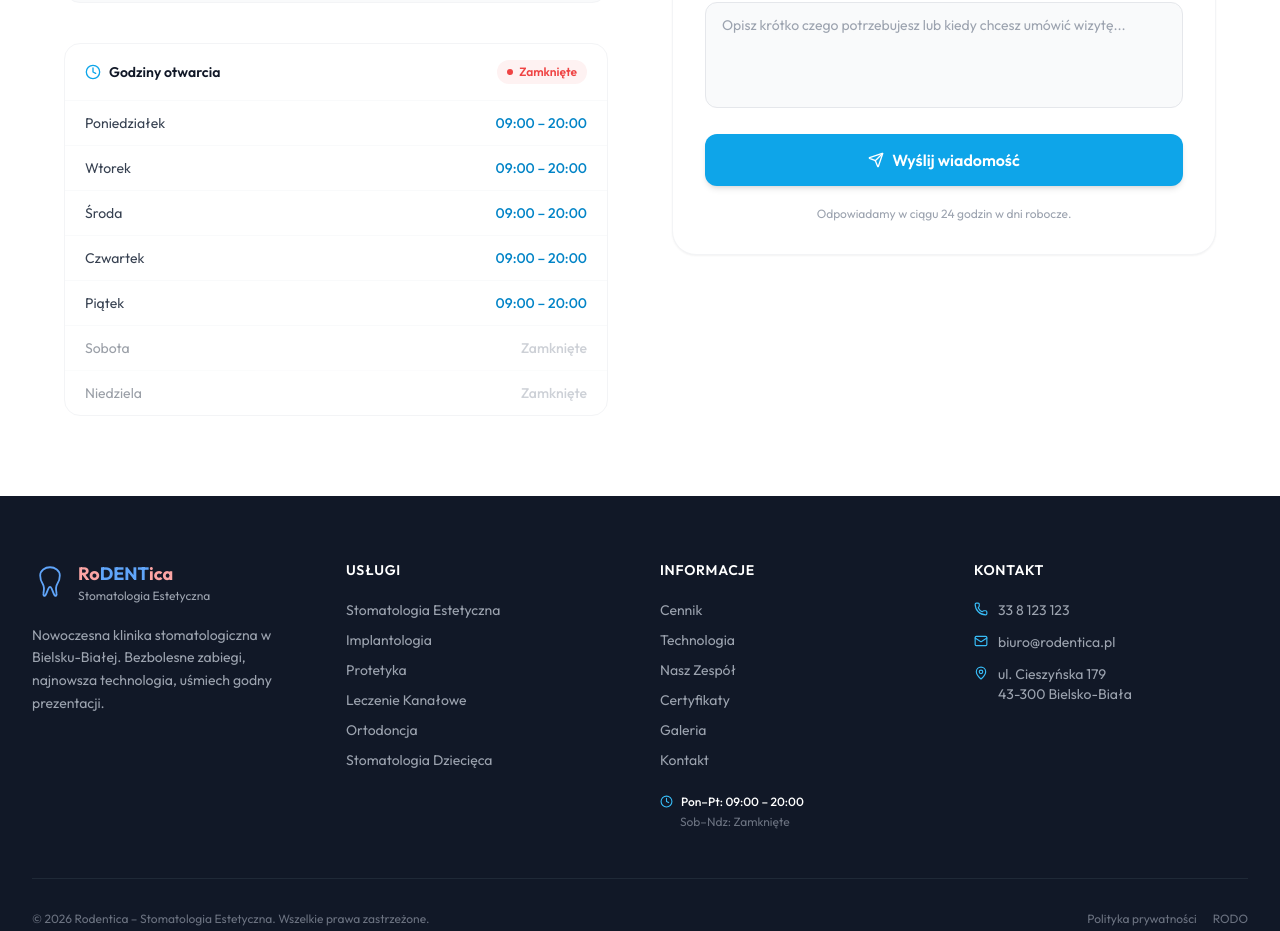
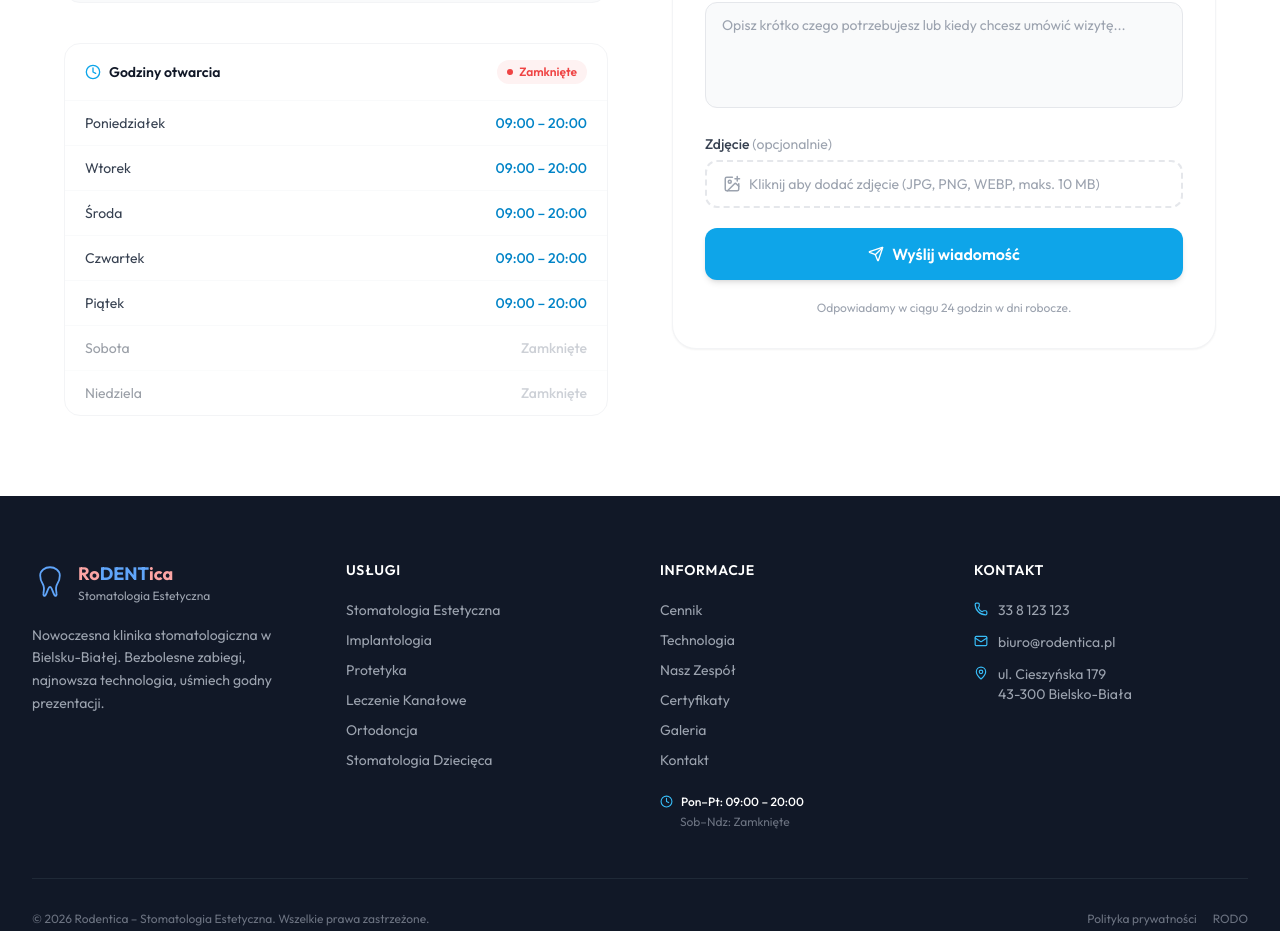
Before and after one commit to macieyosjudo/kokware, a React (Vite) app in the folder rodentica-app/: page /kontakt in a window 1280 px wide. Shown: the part 880-1811 px from the top of the page. Built offline with nearby package versions, Linux system fonts and the light colour scheme.

Commit message:
Add photo upload field to contact form
https://claude.ai/code/session_016nQQZckVy19WTMnjRPiQSt

```diff
--- a/rodentica-app/src/pages/Kontakt.jsx
+++ b/rodentica-app/src/pages/Kontakt.jsx
@@ -1,6 +1,6 @@
-import { useState } from 'react'
+import { useState, useRef } from 'react'
 import { motion } from 'framer-motion'
-import { Phone, Mail, MapPin, Clock, Send, CheckCircle, AlertCircle, MessageSquare } from 'lucide-react'
+import { Phone, Mail, MapPin, Clock, Send, CheckCircle, AlertCircle, MessageSquare, ImagePlus, X } from 'lucide-react'
 import PageHero from '../components/PageHero'
 import SectionReveal from '../components/SectionReveal'
 
@@ -52,7 +52,23 @@ export default function Kontakt() {
   const [errors, setErrors] = useState({})
   const [submitted, setSubmitted] = useState(false)
   const [loading, setLoading] = useState(false)
+  const [photo, setPhoto] = useState(null)
+  const [photoPreview, setPhotoPreview] = useState(null)
+  const fileInputRef = useRef(null)
   const open = isOpenNow()
+
+  const handlePhoto = (e) => {
+    const file = e.target.files[0]
+    if (!file) return
+    setPhoto(file)
+    setPhotoPreview(URL.createObjectURL(file))
+  }
+
+  const removePhoto = () => {
+    setPhoto(null)
+    setPhotoPreview(null)
+    if (fileInputRef.current) fileInputRef.current.value = ''
+  }
 
   const handleChange = (e) => {
     const { name, value } = e.target
@@ -68,6 +84,7 @@ export default function Kontakt() {
     await new Promise(r => setTimeout(r, 1200))
     setLoading(false)
     setSubmitted(true)
+    removePhoto()
   }
 
   const inputClass = (name) => `w-full px-4 py-3 rounded-xl border text-sm bg-gray-50 text-gray-900 placeholder-gray-400 focus:outline-none focus:ring-2 focus:ring-brand-500 focus:border-transparent focus:bg-white transition-all ${errors[name] ? 'border-red-400 bg-red-50' : 'border-gray-200 hover:border-gray-300'}`
@@ -170,7 +187,7 @@ export default function Kontakt() {
                     </div>
                     <h3 className="text-xl font-bold text-gray-900">Wiadomość wysłana!</h3>
                     <p className="text-gray-500 max-w-xs">Odezwiemy się w ciągu 24 godzin. Możesz też zadzwonić: <strong>33 8 123 123</strong></p>
-                    <button onClick={() => { setSubmitted(false); setForm({ name: '', email: '', phone: '', service: '', message: '' }) }} className="mt-2 text-brand-500 font-semibold hover:underline cursor-pointer text-sm">
+                    <button onClick={() => { setSubmitted(false); setForm({ name: '', email: '', phone: '', service: '', message: '' }); removePhoto() }} className="mt-2 text-brand-500 font-semibold hover:underline cursor-pointer text-sm">
                       Wyślij kolejną wiadomość
                     </button>
                   </motion.div>
@@ -224,6 +241,30 @@ export default function Kontakt() {
                           className={`${inputClass('message')} resize-none`} />
                       </Field>
 
+                      {/* Photo upload */}
+                      <div>
+                        <p className="block text-sm font-medium text-gray-700 mb-1.5">Zdjęcie <span className="text-gray-400 font-normal">(opcjonalnie)</span></p>
+                        {photoPreview ? (
+                          <div className="relative inline-block">
+                            <img src={photoPreview} alt="Podgląd zdjęcia" className="w-24 h-24 object-cover rounded-xl border border-gray-200" />
+                            <button type="button" onClick={removePhoto}
+                              className="absolute -top-2 -right-2 w-6 h-6 bg-red-500 text-white rounded-full flex items-center justify-center hover:bg-red-600 transition-colors cursor-pointer"
+                              aria-label="Usuń zdjęcie">
+                              <X size={12} />
+                            </button>
+                            <p className="text-xs text-gray-500 mt-1.5 max-w-[6rem] truncate">{photo?.name}</p>
+                          </div>
+                        ) : (
+                          <button type="button" onClick={() => fileInputRef.current?.click()}
+                            className="flex items-center gap-2 px-4 py-3 w-full rounded-xl border-2 border-dashed border-gray-200 text-sm text-gray-400 hover:border-brand-400 hover:text-brand-500 hover:bg-brand-50 transition-all cursor-pointer"
+                            aria-label="Dodaj zdjęcie">
+                            <ImagePlus size={18} aria-hidden="true" />
+                            Kliknij aby dodać zdjęcie (JPG, PNG, WEBP, maks. 10 MB)
+                          </button>
+                        )}
+                        <input ref={fileInputRef} type="file" accept="image/jpeg,image/png,image/webp,image/gif" onChange={handlePhoto} className="hidden" aria-label="Wybierz zdjęcie" />
+                      </div>
+
                       <button type="submit" disabled={loading}
                         className="w-full flex items-center justify-center gap-2 bg-brand-500 hover:bg-brand-600 disabled:bg-brand-300 text-white font-semibold py-3.5 rounded-xl transition-all duration-200 shadow-md hover:shadow-brand-500/30 hover:-translate-y-0.5 cursor-pointer disabled:cursor-not-allowed disabled:transform-none"
                         aria-label="Wyślij wiadomość"
```
